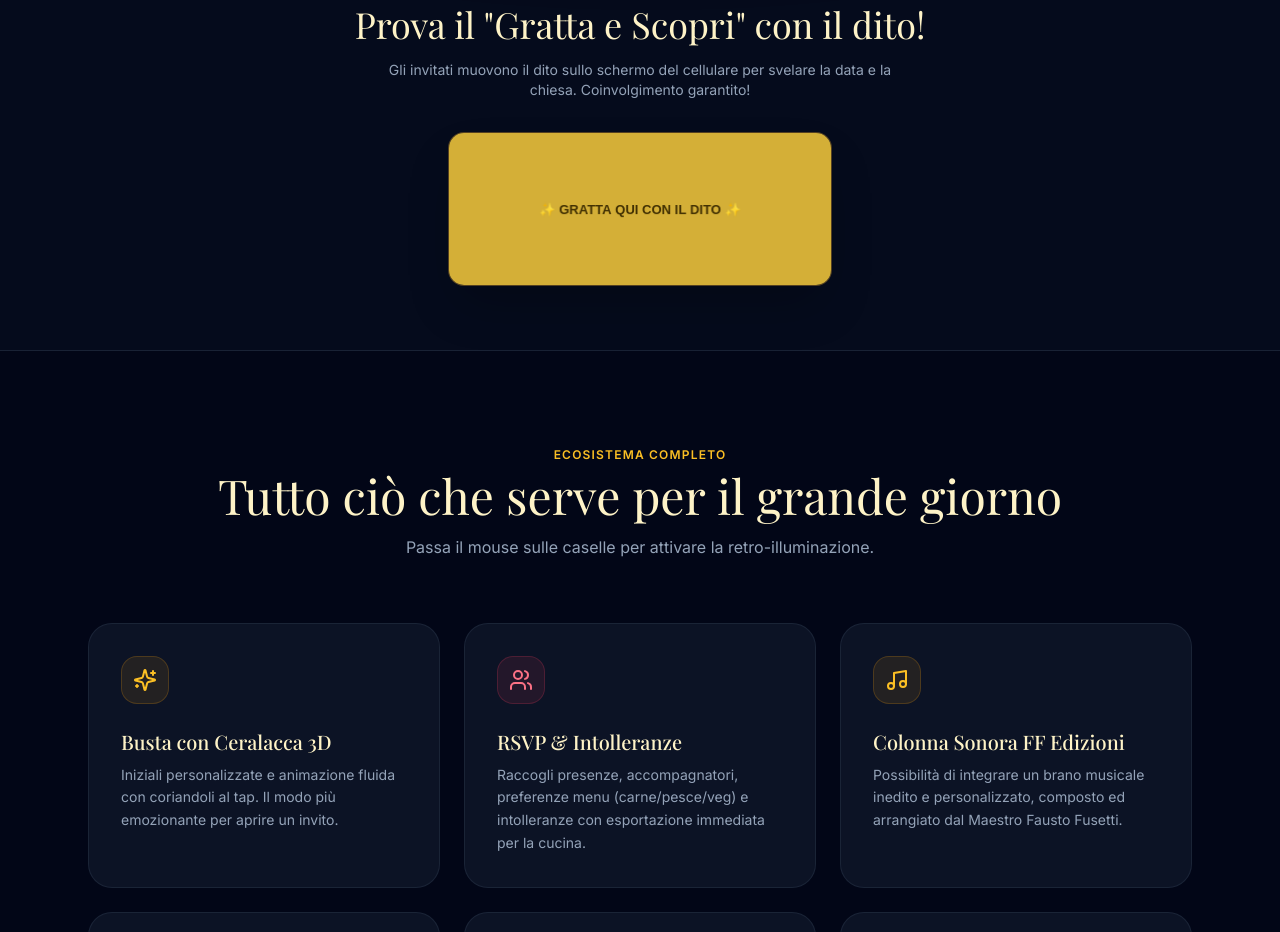
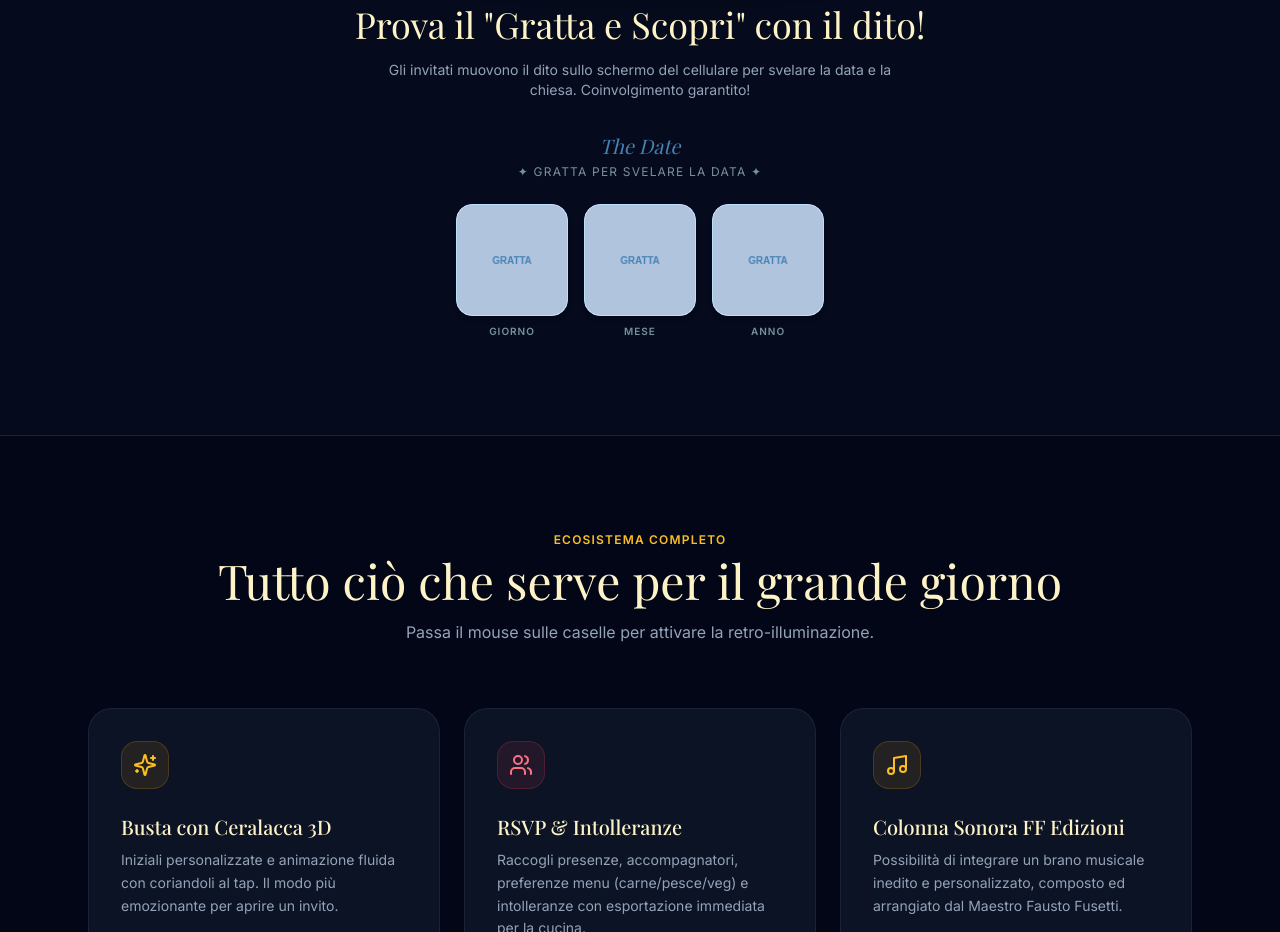
Before and after one commit to Rickym2025/love, a Next.js app: page / in a window 1280 px wide. Shown: the part 820-1752 px from the top of the page. Built offline with nearby package versions, Linux system fonts and the light colour scheme; no server answers; a web font is replaced by a local one.

Commit message:
Update ScratchCard.tsx

```diff
--- a/src/components/ScratchCard.tsx
+++ b/src/components/ScratchCard.tsx
@@ -2,17 +2,14 @@
 
 import React, { useRef, useEffect, useState } from 'react';
 
-interface ScratchCardProps {
-  revealText?: string;
-  subText?: string;
+interface ScratchBoxProps {
+  label: string;
+  hiddenValue: string;
 }
 
-export default function ScratchCard({
-  revealText = '28 SETTEMBRE 2026',
-  subText = 'Chiesa di Pescarenico • Ore 11:00',
-}: ScratchCardProps) {
+function ScratchBox({ label, hiddenValue }: ScratchBoxProps) {
   const canvasRef = useRef<HTMLCanvasElement | null>(null);
-  const [isScratched, setIsScratched] = useState(false);
+  const [scratched, setScratched] = useState(false);
 
   useEffect(() => {
     const canvas = canvasRef.current;
@@ -20,22 +17,21 @@ export default function ScratchCard({
     const ctx = canvas.getContext('2d');
     if (!ctx) return;
 
-    // Disegna lo strato dorato grattabile
-    ctx.fillStyle = '#d4af37';
+    // Strato di copertura azzurro/argentato grattabile
+    ctx.fillStyle = '#B0C4DE';
     ctx.fillRect(0, 0, canvas.width, canvas.height);
 
-    // Testo di istruzione sopra la lamina dorata
-    ctx.fillStyle = '#423103';
-    ctx.font = 'bold 13px sans-serif';
+    ctx.fillStyle = '#4682B4';
+    ctx.font = 'bold 10px sans-serif';
     ctx.textAlign = 'center';
-    ctx.fillText('✨ GRATTA QUI CON IL DITO ✨', canvas.width / 2, canvas.height / 2 + 5);
+    ctx.fillText('GRATTA', canvas.width / 2, canvas.height / 2 + 4);
 
     let isDrawing = false;
 
     const scratch = (x: number, y: number) => {
       ctx.globalCompositeOperation = 'destination-out';
       ctx.beginPath();
-      ctx.arc(x, y, 22, 0, Math.PI * 2);
+      ctx.arc(x, y, 16, 0, Math.PI * 2);
       ctx.fill();
     };
 
@@ -50,10 +46,7 @@ export default function ScratchCard({
         clientX = (e as MouseEvent).clientX;
         clientY = (e as MouseEvent).clientY;
       }
-      return {
-        x: clientX - rect.left,
-        y: clientY - rect.top,
-      };
+      return { x: clientX - rect.left, y: clientY - rect.top };
     };
 
     const handleStart = (e: MouseEvent | TouchEvent) => {
@@ -70,13 +63,12 @@ export default function ScratchCard({
 
     const handleEnd = () => {
       isDrawing = false;
-      setIsScratched(true);
+      setScratched(true);
     };
 
     canvas.addEventListener('mousedown', handleStart);
     canvas.addEventListener('mousemove', handleMove);
     canvas.addEventListener('mouseup', handleEnd);
-
     canvas.addEventListener('touchstart', handleStart);
     canvas.addEventListener('touchmove', handleMove);
     canvas.addEventListener('touchend', handleEnd);
@@ -92,27 +84,35 @@ export default function ScratchCard({
   }, []);
 
   return (
-    <div className="relative w-full max-w-sm mx-auto aspect-[5/2] bg-slate-900 border border-amber-500/30 rounded-2xl overflow-hidden shadow-2xl flex flex-col items-center justify-center p-4 text-center select-none">
-      {/* Contenuto segreto sotto la lamina */}
-      <div className="z-0">
-        <span className="text-amber-400 text-xs uppercase tracking-widest block mb-1">
-          Data & Location Rivelata
+    <div className="flex flex-col items-center">
+      <div className="relative w-24 h-24 sm:w-28 sm:h-28 bg-white rounded-2xl shadow-md border border-[#BBDEFB] flex items-center justify-center overflow-hidden">
+        <span className="font-serif text-xl sm:text-2xl font-bold text-[#37474F]">
+          {hiddenValue}
         </span>
-        <h4 className="font-serif text-2xl text-amber-100 font-bold tracking-wide">
-          {revealText}
-        </h4>
-        <p className="text-xs text-slate-300 italic mt-1">{subText}</p>
+        <canvas
+          ref={canvasRef}
+          width={112}
+          height={112}
+          className={`absolute inset-0 w-full h-full cursor-pointer z-10 ${scratched ? 'touch-none' : ''}`}
+        />
       </div>
-
-      {/* Tela Canvas grattabile */}
-      <canvas
-        ref={canvasRef}
-        width={380}
-        height={150}
-        className={`absolute inset-0 w-full h-full cursor-pointer z-10 transition-opacity duration-500 ${
-          isScratched ? 'touch-none' : ''
-        }`}
-      />
+      <span className="text-[10px] text-[#78909C] uppercase tracking-widest mt-2 font-semibold">
+        {label}
+      </span>
     </div>
   );
 }
+
+export default function ScratchDate({ day = '14', month = 'Settembre', year = '2026' }: { day?: string; month?: string; year?: string }) {
+  return (
+    <div className="my-8 text-center">
+      <p className="font-serif italic text-[#4682B4] text-xl mb-1">The Date</p>
+      <p className="text-xs text-[#78909C] tracking-widest uppercase mb-6">✦ Gratta per svelare la data ✦</p>
+      <div className="flex items-center justify-center gap-4">
+        <ScratchBox label="Giorno" hiddenValue={day} />
+        <ScratchBox label="Mese" hiddenValue={month} />
+        <ScratchBox label="Anno" hiddenValue={year} />
+      </div>
+    </div>
+  );
+}
```
